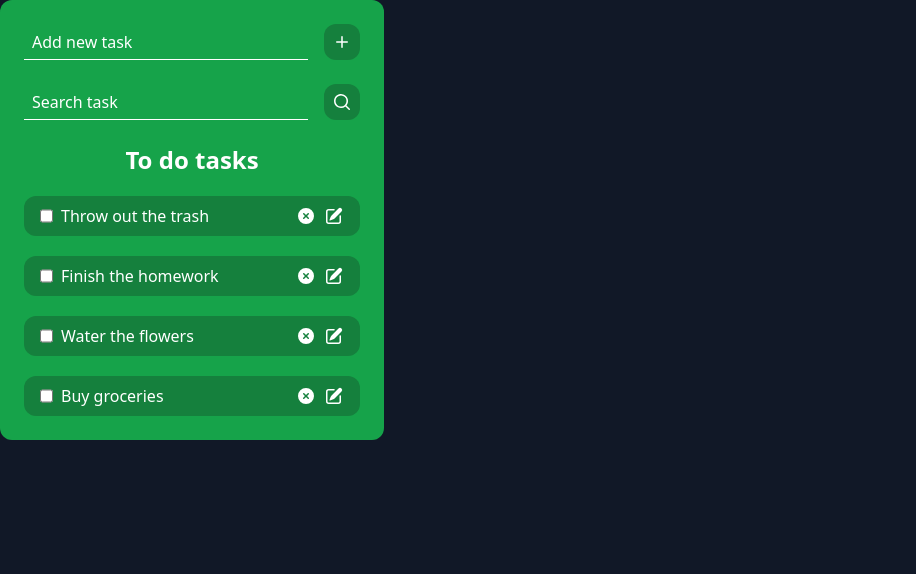
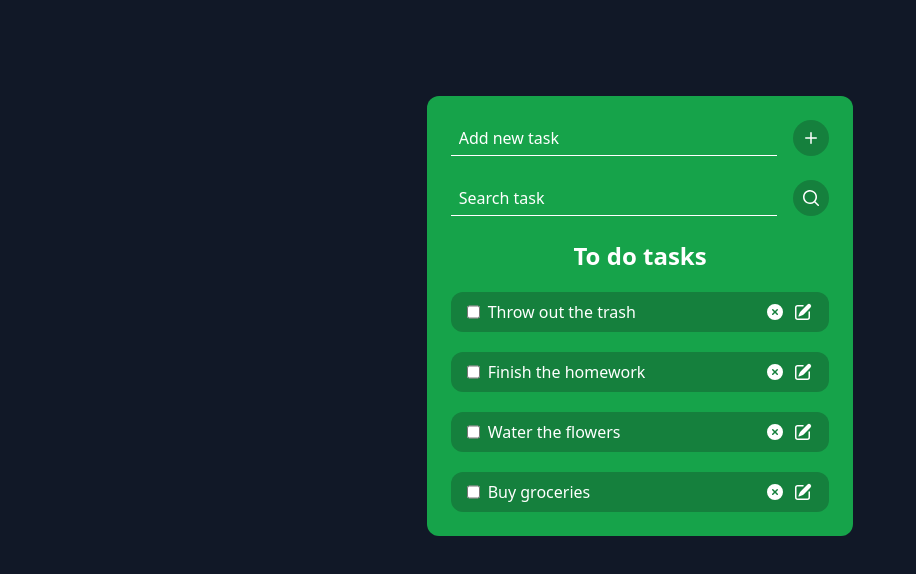
Before and after one commit to JellyGamez/Vue-todo-app, a Vue app: page / in a window 1280 px wide. Shown: the top 574 px of the page, without its empty margins (0-916 px from the left). Built offline with nearby package versions, Linux system fonts and the light colour scheme.

Commit message:
Updated UI

```diff
--- a/index.html
+++ b/index.html
@@ -4,11 +4,11 @@
     <meta charset="UTF-8">
     <link rel="icon" href="/favicon.ico">
     <meta name="viewport" content="width=device-width, initial-scale=1.0">
-    <title>Vite App</title>
+    <title>Simple todo app</title>
     <link href="./src/assets/css/output.css" rel="stylesheet">
   </head>
   <body>
-    <div id="app" class="h-screen bg-gray-900"></div>
+    <div id="app" class="flex flex-col min-h-screen bg-gray-900 relative items-center"></div>
     <script type="module" src="/src/main.js"></script>
   </body>
 </html>
--- a/src/App.vue
+++ b/src/App.vue
@@ -47,7 +47,7 @@ provide('editingTask', editingTask);
 </script>
 
 <template>
-  <div class="max-w-96 flex flex-col gap-6 bg-green-600 rounded-xl p-6 ">
+  <div class="flex flex-col flex-grow overflow-y-auto gap-6 bg-green-600 rounded-xl p-6 absolute top-24 w-1/3 justify-center">
 
     <div class="flex">
       <input class="w-full px-2 border-b border-white bg-green-600 mr-4 text-white placeholder-white outline-none"
@@ -55,7 +55,7 @@ provide('editingTask', editingTask);
             :placeholder="!isEditing ? 'Add new task' : 'Edit task'"
             v-model="mainInput"
       >
-      <button class="py-2 px-2 rounded-xl bg-green-700" @click="addNewTask">
+      <button class="py-2 px-2 rounded-full bg-green-700" @click="addNewTask">
 
         <template v-if="isEditing">
           <ConfirmEditIcon/>
@@ -74,7 +74,7 @@ provide('editingTask', editingTask);
             placeholder="Search task"
             v-model="searchInput"
       >
-      <div class="py-2 px-2 bg-green-700 rounded-xl">
+      <div class="py-2 px-2 bg-green-700 rounded-full">
         <SearchIcon/>
       </div>
     </div>
```
Lines whose indentation alone changed are shown as unchanged.
